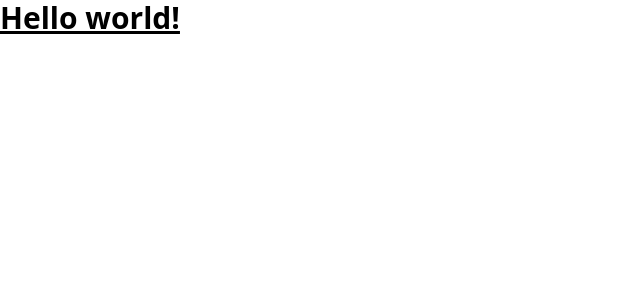
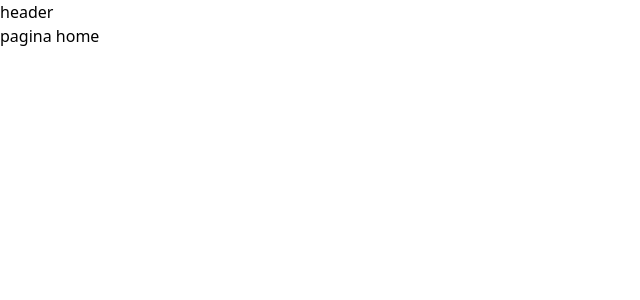
Before and after one commit to Manrick-Lazaro/DevShop, a React (Vite) app: page / in a window 1280 px wide. Shown: the top 300 px of the page, without its empty margins (0-640 px from the left). Built offline with nearby package versions, Linux system fonts and the light colour scheme.

Commit message:
cria paginas e rotas

```diff
--- a/package.json
+++ b/package.json
@@ -12,7 +12,8 @@
   },
   "dependencies": {
     "react": "^18.2.0",
-    "react-dom": "^18.2.0"
+    "react-dom": "^18.2.0",
+    "react-router-dom": "^6.16.0"
   },
   "devDependencies": {
     "@types/react": "^18.2.15",
--- a/src/App.tsx
+++ b/src/App.tsx
@@ -1,7 +1,21 @@
-export default function App(): JSX.Element {
-	return (
-		<div>
-			<h1 className="text-3xl font-bold underline">Hello world!</h1>
-		</div>
-	);
-}
+import { createBrowserRouter } from "react-router-dom";
+import { Home, Cart } from "./pages";
+import { Layout } from "./components";
+
+const router = createBrowserRouter([
+	{
+		element: <Layout />,
+		children: [
+			{
+				path: "/",
+				element: <Home />,
+			},
+			{
+				path: "/cart",
+				element: <Cart />,
+			},
+		],
+	},
+]);
+
+export { router };
--- /dev/null
+++ b/src/components/header/index.tsx
@@ -0,0 +1,7 @@
+export default function Header(): JSX.Element {
+	return (
+		<div>
+			<h1>header</h1>
+		</div>
+	);
+}
--- /dev/null
+++ b/src/components/index.tsx
@@ -0,0 +1,4 @@
+import Header from "./header";
+import Layout from "./layout";
+
+export { Header, Layout };
--- /dev/null
+++ b/src/components/layout/index.tsx
@@ -0,0 +1,11 @@
+import { Outlet } from "react-router-dom";
+import Header from "../header";
+
+export default function Layout() : JSX.Element {
+    return (
+        <>
+            <Header />
+            <Outlet />
+        </>
+    )
+}
--- a/src/main.tsx
+++ b/src/main.tsx
@@ -1,10 +1,11 @@
 import React from "react";
 import ReactDOM from "react-dom/client";
-import App from "./App.tsx";
+import { router } from "./App.tsx";
+import { RouterProvider } from "react-router-dom";
 import "./input.css";
 
 ReactDOM.createRoot(document.getElementById("root")!).render(
 	<React.StrictMode>
-		<App />
+		<RouterProvider router={router} />
 	</React.StrictMode>
 );
--- /dev/null
+++ b/src/pages/cart/index.tsx
@@ -0,0 +1,7 @@
+export default function Cart() : JSX.Element {
+    return (
+        <div>
+            <h1>pagina do carrinho</h1>
+        </div>
+    )
+}
--- /dev/null
+++ b/src/pages/home/index.tsx
@@ -0,0 +1,7 @@
+export default function Home() : JSX.Element {
+    return (
+        <div>
+            <h1>pagina home</h1>
+        </div>
+    )
+}
--- /dev/null
+++ b/src/pages/index.tsx
@@ -0,0 +1,4 @@
+import Home from "./home";
+import Cart from "./cart";
+
+export { Home, Cart };
```
Also changed, not shown: 1 other file (tests, documents, lock files or other folders).
